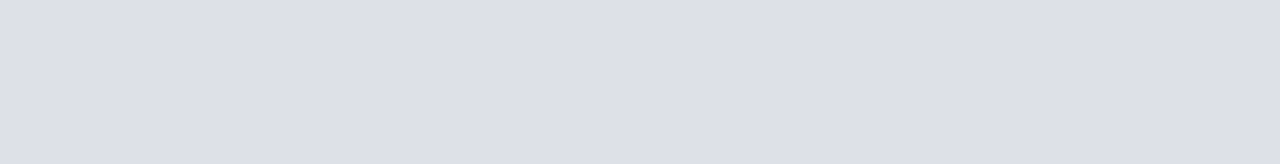
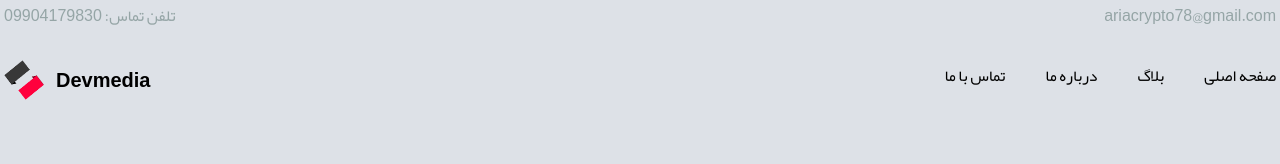
Before and after one commit to AiraKhoda/DevMedia, a plain HTML site: page index.html in a window 1280 px wide. Drawn offline with Linux system fonts and the light colour scheme.

Commit message:
add navbar

```diff
--- a/index.html
+++ b/index.html
@@ -11,7 +11,37 @@
 
 <body>
 
-    <div></div>
+    <div class="container">
+        <header class="header">
+            <div class="header__content">
+                <span>ariacrypto78@gmail.com</span>
+                <span>تلفن تماس: 09904179830</span>
+            </div>
+        </header>
+
+
+        <div class="navbar">
+            <div class="navbar__list">
+                <ul class="navbar__menu">
+                    <li class="active">صفحه اصلی</li>
+                    <li>بلاگ</li>
+                    <li>درباره ما</li>
+                    <li>تماس با ما</li>
+                </ul>
+
+
+            </div>
+
+            <div class="navbar__logo">
+                <span>devmedia</span>
+                <a href="#">
+                    <img src="img/152x152.png" alt="logo" />
+                </a>
+            </div>
+        </div>
+
+
+    </div>
 
 </body>
 
--- a/scss/base/_color.scss
+++ b/scss/base/_color.scss
@@ -3,3 +3,4 @@ $orchid-color:#2f3640;
 $grey-color:#b2bec3;
 $white-color:#fff;
 $dark-color:#000;
+$silver-color:#95a5a6;
--- a/scss/base/_reset.scss
+++ b/scss/base/_reset.scss
@@ -29,3 +29,7 @@ h5,
 h6 {
     font-weight: 700;
 }
+
+a {
+    text-decoration: none;
+}
--- /dev/null
+++ b/scss/layout/_header.scss
@@ -0,0 +1,20 @@
+.header {
+    width: 100%;
+    height: 100%;
+    min-height: 60px;
+    &__content {
+        display: flex;
+        justify-content: space-between;
+        span {
+            color: $silver-color;
+        }
+    }
+}
+
+@media (max-width:768px) {
+    .header {
+        padding: 0.25rem 0.5rem;
+        min-height: 50px;
+        border-bottom: 1px solid $dark-color;
+    }
+}
--- /dev/null
+++ b/scss/layout/_navbar.scss
@@ -0,0 +1,42 @@
+            .navbar {
+                display: flex;
+                justify-content: space-between;
+                min-height: 100px;
+                &__menu {
+                    list-style-type: none;
+                    display: flex;
+                    li {
+                        padding-left: 2.5rem;
+                        cursor: pointer;
+                    }
+                }
+                &__logo {
+                    display: flex;
+                    span {
+                        color: $dark-color;
+                        padding-left: 0.75rem;
+                        font-size: 1.25rem;
+                        font-weight: 600;
+                        text-transform: capitalize;
+                    }
+                    img {
+                        margin-bottom: 0.7rem;
+                        width: 40px;
+                        height: 40px;
+                        cursor: pointer;
+                    }
+                }
+            }
+
+            @media (max-width:768px) {
+                .navbar {
+                    flex-direction: column;
+                    &__menu {
+                        padding: 0.85rem 0.25rem;
+                        flex-direction: column;
+                        li {
+                            padding-top: 0.45rem;
+                        }
+                    }
+                }
+            }
--- a/scss/main.scss
+++ b/scss/main.scss
@@ -2,6 +2,8 @@
 @import "base/font-face";
 @import "base/color";
 @import "components/button";
+@import "layout/header";
+@import "layout/navbar";
 @import "utils/container";
 @import "utils/margin";
 @import "utils/padding";
--- a/scss/utils/_container.scss
+++ b/scss/utils/_container.scss
@@ -1,6 +1,6 @@
 .container {
     width: 100%;
-    max-width: 1200px;
+    max-width: 1500px;
     margin: 0 auto;
     padding: 0 0.25rem;
     height: auto;
```
Also changed, not shown: css/main.min.css, img/152x152.png (added), img/part-1.jpg (added), img/part-2.jpg (added), img/part-3.jpg (added).
